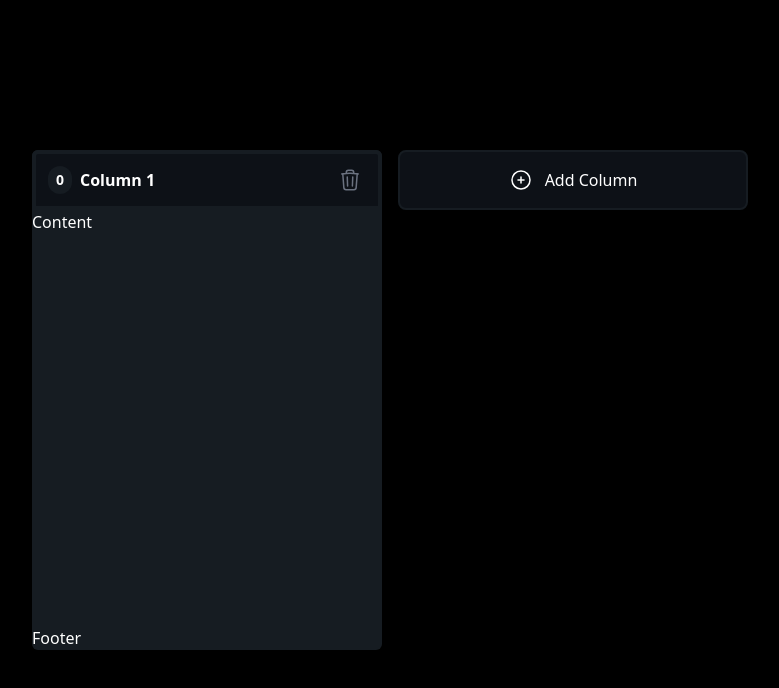
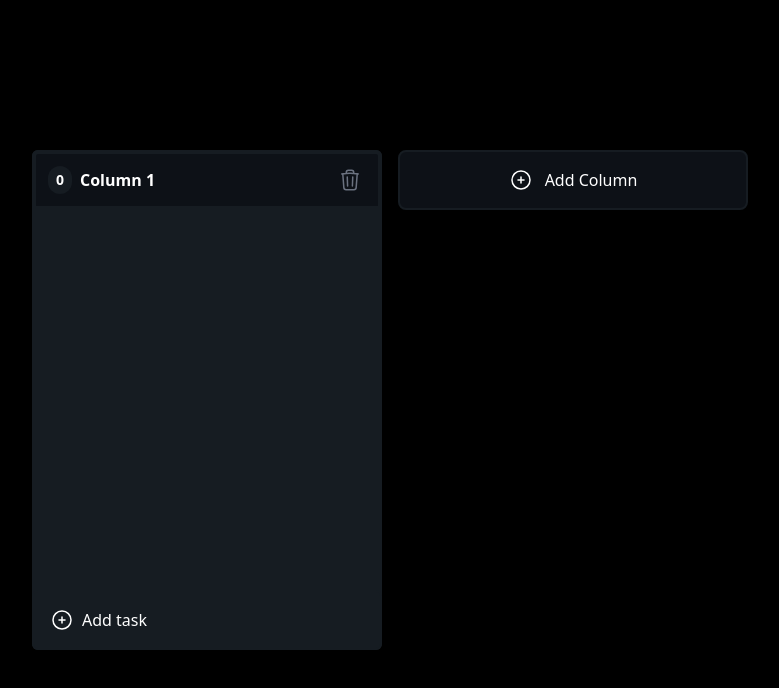
Before and after one commit to Lazzzare/KanbanBoard-React, a React (Vite) app: page / in a window 1280 px wide. Both pictures are taken after a click on the button "Add Column". Shown: the top 688 px of the page, without its empty margins (250-1029 px from the left). Built offline with nearby package versions, Linux system fonts and the light colour scheme.

Commit message:
Update ColumnContainer.tsx

```diff
--- a/src/components/ColumnContainer.tsx
+++ b/src/components/ColumnContainer.tsx
@@ -1,14 +1,27 @@
 import DeleteIcons from "../icons/DeleteIcons";
 import { useSortable } from "@dnd-kit/sortable";
 import { CSS } from "@dnd-kit/utilities";
-import { Column, Id } from "../types";
+import { Column, Id, Task } from "../types";
+import { useState } from "react";
+import PlusIcon from "../icons/PlusIcon";
+import TaskCard from "./TaskCard";
 
 interface Props {
   column: Column;
   deleteColumn: (id: Id) => void;
+  updateColumn: (id: Id, title: string) => void;
+  createTask: (ColumnId: Id) => void;
+  tasks: Task[];
 }
 
-const ColumnContainer = ({ column, deleteColumn }: Props) => {
+const ColumnContainer = ({
+  column,
+  deleteColumn,
+  updateColumn,
+  createTask,
+  tasks,
+}: Props) => {
+  const [editMode, setEditMode] = useState(false);
   const {
     setNodeRef,
     attributes,
@@ -22,6 +35,7 @@ const ColumnContainer = ({ column, deleteColumn }: Props) => {
       type: "Column",
       column,
     },
+    disabled: editMode,
   });
 
   const style = {
@@ -48,6 +62,7 @@ const ColumnContainer = ({ column, deleteColumn }: Props) => {
       <div
         {...attributes}
         {...listeners}
+        onClick={() => setEditMode(true)}
         className="bg-mainBackgroundColor text-md h-[60px] cursor-grab rounded-md rounded-b-none
       p-3 font-bold border-columnBackgroundColor border-4 flex items-center justify-between"
       >
@@ -55,7 +70,22 @@ const ColumnContainer = ({ column, deleteColumn }: Props) => {
           <div className="flex justify-center items-center bg-columnBackgroundColor px-2 py-1 text-sm rounded-full">
             0
           </div>
-          {column.title}
+          {!editMode ? column.title : null}
+          {editMode ? (
+            <input
+              className="bg-black focus:border-rose-500 border rounded outline-none px-2"
+              value={column.title}
+              onChange={(e) => {
+                updateColumn(column.id, e.target.value);
+              }}
+              autoFocus
+              onBlur={() => setEditMode(false)}
+              onKeyDown={(e) => {
+                if (e.key !== "Enter") return;
+                setEditMode(false);
+              }}
+            />
+          ) : null}
         </div>
         <button
           onClick={() => deleteColumn(column.id)}
@@ -64,8 +94,20 @@ const ColumnContainer = ({ column, deleteColumn }: Props) => {
           <DeleteIcons />
         </button>
       </div>
-      <div className="flex flex-grow">Content</div>
-      <div>Footer</div>
+      <div className="flex flex-grow flex-col gap-4 p-2 overflow-x-hidden overflow-y-auto">
+        {tasks.map((task) => (
+          <TaskCard key={task.id} task={task} />
+        ))}
+      </div>
+      {/* ContentFooter */}
+      <button
+        onClick={() => createTask(column.id)}
+        className="flex gap-2 items-center border-columnBackgroundColor border-2 rounded-md p-4
+       border-x-columnBackgroundColor hover:bg-mainBackgroundColor hover:text-rose-500 active:bg-black"
+      >
+        <PlusIcon />
+        Add task
+      </button>
     </div>
   );
 };
```
